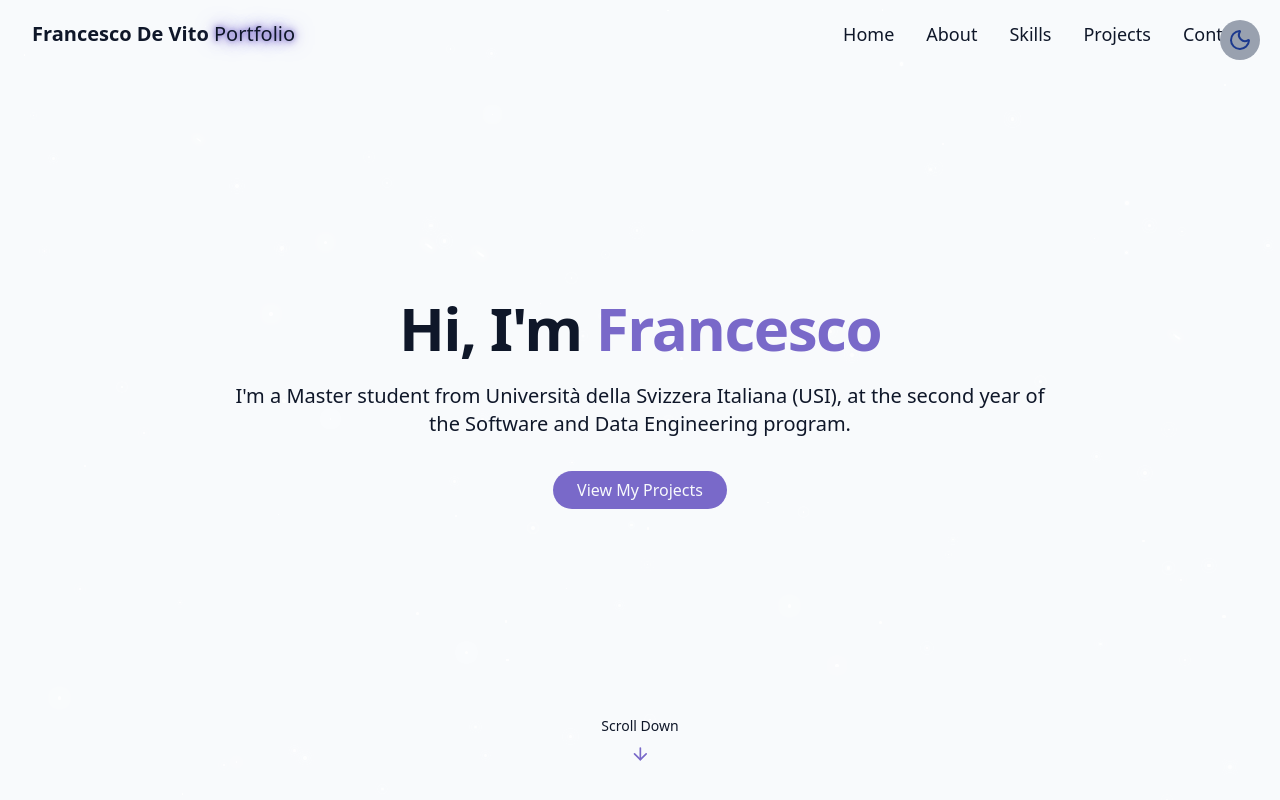
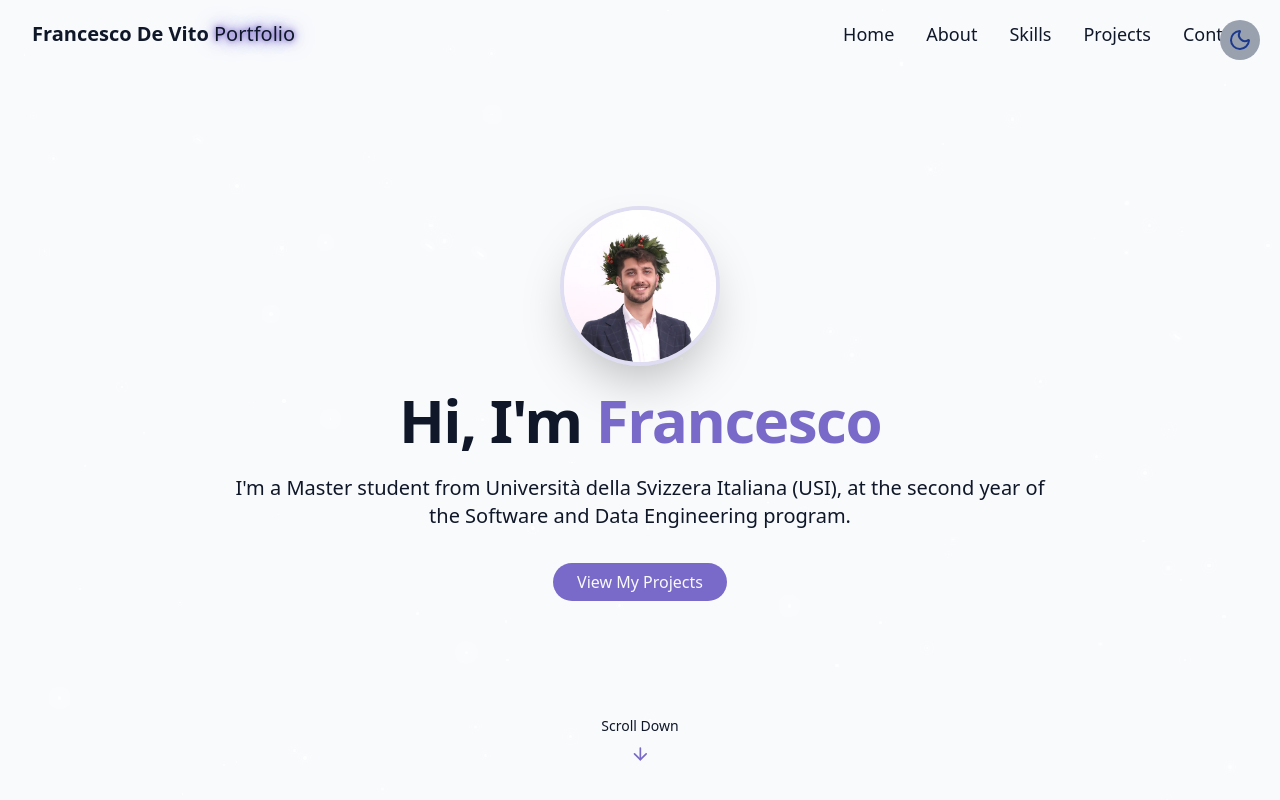
Before and after one commit to fradevi02/personal-react-tailwind-portfolio, a React (Vite) app: page / in a window 1280 px wide. Shown: the top 800 px of the page. Built offline with nearby package versions, Linux system fonts and the light colour scheme.

Commit message:
feat: add image profile to hero section

```diff
--- a/src/components/HeroSection.jsx
+++ b/src/components/HeroSection.jsx
@@ -1,14 +1,24 @@
 import { ArrowDown } from "lucide-react";
-
 
 export const HeroSection = () => {
     return (
         <section id="home" className="relative min-h-screen flex flex-col items-center justify-center px-4">
             <div className="container max-w-4xl mx-auto text-center z-10">
                 <div className="space-y-6">
+
+                    <div className="flex justify-center">
+                        <div className="w-32 h-32 md:w-40 md:h-40 rounded-full overflow-hidden border-4 border-primary/20 shadow-2xl opacity-0 animate-fade-in">
+                            <img
+                                src="/profile.png"
+                                alt="Francesco De Vito"
+                                className="w-full h-full object-cover"
+                            />
+                        </div>
+                    </div>
+
                     <h1 className="text-4xl md:text-6xl font-bold tracking-tight">
-                        <span className="opacity-0 animate-fade-in">Hi, I'm </span>
-                        <span className="text-primary opacity-0 animate-fade-in-delay-1">Francesco </span>
+                        <span className="opacity-0 animate-fade-in-delay-1">Hi, I'm </span>
+                        <span className="text-primary opacity-0 animate-fade-in-delay-2">Francesco </span>
                     </h1>
 
                     <p className="text-lg md:text-xl text-muted-foreground max-2-2xl mx-auto opacity-0 animate-fade-in-delay-3">
```
Also changed, not shown: public/profile.png (added).
